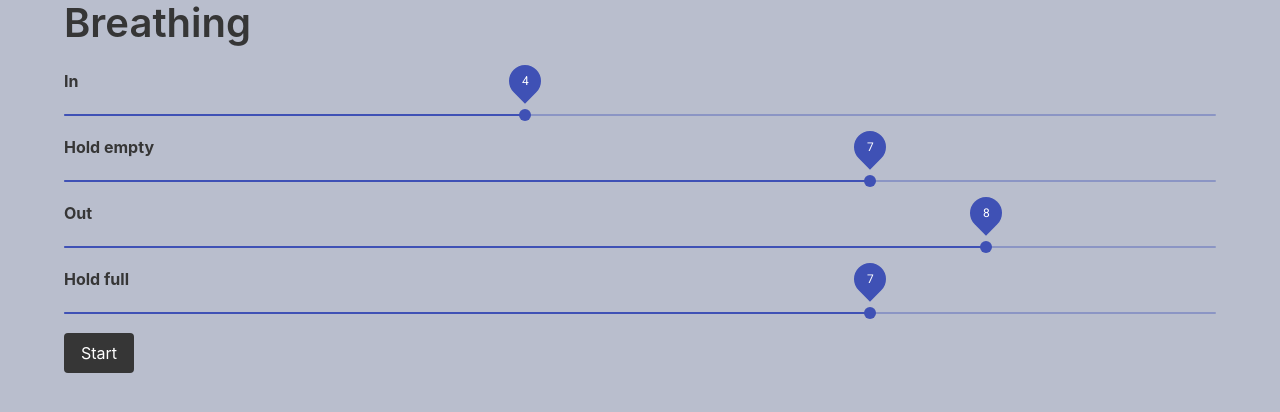
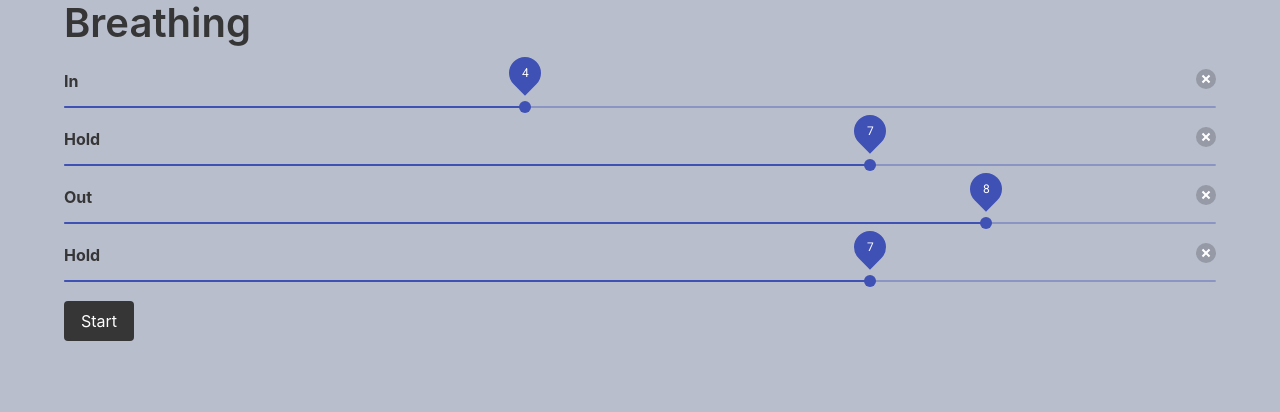
Before and after one commit to peterstockings/breathing, a React (Create React App) app: page /breath in a window 1280 px wide. Shown: the top 412 px of the page. Built offline with nearby package versions, Linux system fonts and the light colour scheme.

Commit message:
Make breathing stages configurable and tidy up code

```diff
--- a/src/App.js
+++ b/src/App.js
@@ -4,6 +4,7 @@ import './Settings/Settings'
 import Settings from './Settings/Settings';
 import Breath from './Breath/Breath'
 import { useState } from 'react';
+
 
 function App() {
 
@@ -12,25 +13,29 @@ function App() {
       name: 'In',
       f: t => t,
       duration: 4,
-      idx: 0
+      idx: 0,
+      id: '574a2367-decc-424f-aead-72ff66ea0b07'
     },
     {
-      name: 'Hold empty',
+      name: 'Hold',
       f: t => 1,
       duration: 7,
-      idx: 1
+      idx: 1,
+      id: '1dc9883d-03fa-47bf-866c-980f6b2c59e2'
     },
     {
       name: 'Out',
       f: t => (1 - t) < 0.01 ? 0.01 : 1 - t,
       duration: 8,
-      idx: 2
+      idx: 2,
+      id: 'fcb25b76-4db0-4902-82e3-293513a333d6'
     },
     {
-      name: 'Hold full',
+      name: 'Hold',
       f: t => 0.01,
       duration: 7,
-      idx: 3
+      idx: 3,
+      id: 'e154f772-4636-4bf7-8212-8477cfc59729'
     }
   ]
 
--- a/src/Breath/Breath.js
+++ b/src/Breath/Breath.js
@@ -9,7 +9,7 @@ function Breath(props) {
     const displaySettings = props.displaySettings
 
     const [scale, setScale] = useState(0)
-    const [stage, setStage] = useState(0)
+    const [stage, setStage] = useState('')
 
     const timeStampRef = useRef(performance.now())
 
@@ -31,7 +31,7 @@ function Breath(props) {
         const scaled = Math.sin(Math.sin(radius * Math.PI / 2))
 
         setScale(scaled.toFixed(4))
-        setStage(state.idx)
+        setStage(state.id)
 
         requestAnimationFrame(draw)
     }
@@ -61,7 +61,7 @@ function Breath(props) {
                 <circle r="1"></circle>
             </svg>
 
-            <BreathProgress stage={stage} />
+            <BreathProgress states={states} stage={stage} />
         </div >);
 }
 
--- a/src/Breath/BreathProgress.js
+++ b/src/Breath/BreathProgress.js
@@ -2,49 +2,33 @@ import '../App.css';
 import 'bulma/css/bulma.css'
 
 function BreathProgress(props) {
+    const states = props.states
+
+    const nameToIconMapping = name => {
+        let mappings = {
+            'In': 'fa fa-arrow-left',
+            'Hold': 'fa fa-pause',
+            'Out': 'fa fa-arrow-right',
+        }
+        let defaultIcon = 'fa fa-spinner'
+
+        return mappings[name] || defaultIcon
+    }
 
     return (
         <ul className="steps is-narrow is-medium is-centered has-content-centered">
-            <li className={`steps-segment ${props.stage === 0 ? 'is-active' : ''}`}>
+            {states.map(s =>
+                <li className={`steps-segment ${props.stage === s.id ? 'is-active' : ''}`} key={s.id}>
                     <span className="steps-marker">
                         <span className="icon">
-                        <i className="fa fa-arrow-left"></i>
+                            <i className={nameToIconMapping(s.name)}></i>
                         </span>
                     </span>
                     <div className="steps-content">
-                    <p className="heading">In</p>
+                        <p className="heading">{s.name}</p>
                     </div>
                 </li>
-            <li className={`steps-segment ${props.stage === 1 ? 'is-active' : ''}`}>
-                <span className="steps-marker">
-                    <span className="icon">
-                        <i className="fa fa-pause"></i>
-                    </span>
-                </span>
-                <div className="steps-content">
-                    <p className="heading">Hold</p>
-                </div>
-            </li>
-            <li className={`steps-segment ${props.stage === 2 ? 'is-active' : ''}`}>
-                <span className="steps-marker">
-                    <span className="icon">
-                        <i className="fa fa-arrow-right"></i>
-                    </span>
-                </span>
-                <div className="steps-content">
-                    <p className="heading">Out</p>
-                </div>
-            </li>
-            <li className={`steps-segment ${props.stage === 3 ? 'is-active' : ''}`}>
-                <span className="steps-marker">
-                    <span className="icon">
-                        <i className="fa fa-pause"></i>
-                    </span>
-                </span>
-                <div className="steps-content">
-                    <p className="heading">Hold</p>
-                </div>
-            </li>
+            )}
         </ul>
     );
 }
--- a/src/Settings/Settings.js
+++ b/src/Settings/Settings.js
@@ -2,36 +2,46 @@ import '../App.css';
 import 'bulma/css/bulma.css'
 import Slider from '@material-ui/core/Slider';
 import { useState } from 'react';
+import uuid from '../util'
+
+function LabelAndSlider(props) {
+    return (
+        <p>
+            <span>
+                <a className="delete" style={{ position: 'absolute', right: 0 }} onClick={props.onDelete}></a>
+                <label className="label">{props.name}</label>
+            </span>
+            <Slider value={props.value} onChange={props.onChange} aria-labelledby="discrete-slider-always" valueLabelDisplay="on" step={1} min={0} max={10} />
+        </p>
+    )
+}
 
 function Settings(props) {
     const updateState = props.updateState
 
     const [states, setStates] = useState(props.states)
 
-    const getDuration = (name) => states.find(s => s.name === name).duration
+    const getDuration = (id) => states.find(s => s.id === id).duration
 
-    const handleChange = (name, newValue) => {
-        setStates(states.map(s => s.name === name ? { ...s, duration: newValue } : s))
-    }
+    const handleChange = (id, newValue) => setStates(states.map(s => s.id === id ? { ...s, duration: newValue } : s))
 
-    const handleClick = () => {
-        console.log('Saving...')
-        console.log('Starting')
-        updateState(states)
-    }
+    const handleDelete = (id) => setStates(states.filter(s => s.id !== id))
+
+    const handleClick = () => updateState(states)
 
     return (
         <div>
             <h2 className="title is-2">Breathing</h2>
 
-            <label className="label">In</label>
-            <Slider value={getDuration('In')} onChange={(event, newValue) => handleChange('In', newValue)} aria-labelledby="discrete-slider-always" valueLabelDisplay="on" step={1} min={0} max={10} />
-            <label className="label">Hold empty</label>
-            <Slider value={getDuration('Hold empty')} onChange={(event, newValue) => handleChange('Hold empty', newValue)} aria-labelledby="discrete-slider-always" valueLabelDisplay="on" step={1} min={0} max={10} />
-            <label className="label">Out</label>
-            <Slider value={getDuration('Out')} onChange={(event, newValue) => handleChange('Out', newValue)} aria-labelledby="discrete-slider-always" valueLabelDisplay="on" step={1} min={0} max={10} />
-            <label className="label">Hold full</label>
-            <Slider value={getDuration('Hold full')} onChange={(event, newValue) => handleChange('Hold full', newValue)} aria-labelledby="discrete-slider-always" valueLabelDisplay="on" step={1} min={0} max={10} />
+            {states.map(s =>
+                <LabelAndSlider
+                    name={s.name}
+                    value={getDuration(s.id)}
+                    onChange={(event, newValue) => handleChange(s.id, newValue)}
+                    onDelete={event => handleDelete(s.id)}
+                    key={s.id}
+                />
+            )}
 
             <button className="button is-dark" onClick={handleClick}>Start</button>
 
--- a/src/index.css
+++ b/src/index.css
@@ -7,6 +7,12 @@ body {
   -moz-osx-font-smoothing: grayscale;
   background-color: rgb(185, 190, 205);
   min-height: 100vh;
+  -ms-user-select:none;
+   -moz-user-select:none;
+   -webkit-user-select:none;
+   -webkit-touch-callout: none;
+   -khtml-user-select: none;
+    user-select:none;
 }
 
 code {
--- /dev/null
+++ b/src/util.js
@@ -0,0 +1,7 @@
+function uuid() {
+    return ([1e7] + -1e3 + -4e3 + -8e3 + -1e11).replace(/[018]/g, c =>
+        (c ^ crypto.getRandomValues(new Uint8Array(1))[0] & 15 >> c / 4).toString(16)
+    );
+}
+
+export default uuid;
```
Also changed, not shown: 1 other file (tests, documents, lock files or other folders). Lines whose indentation alone changed are shown as unchanged.
